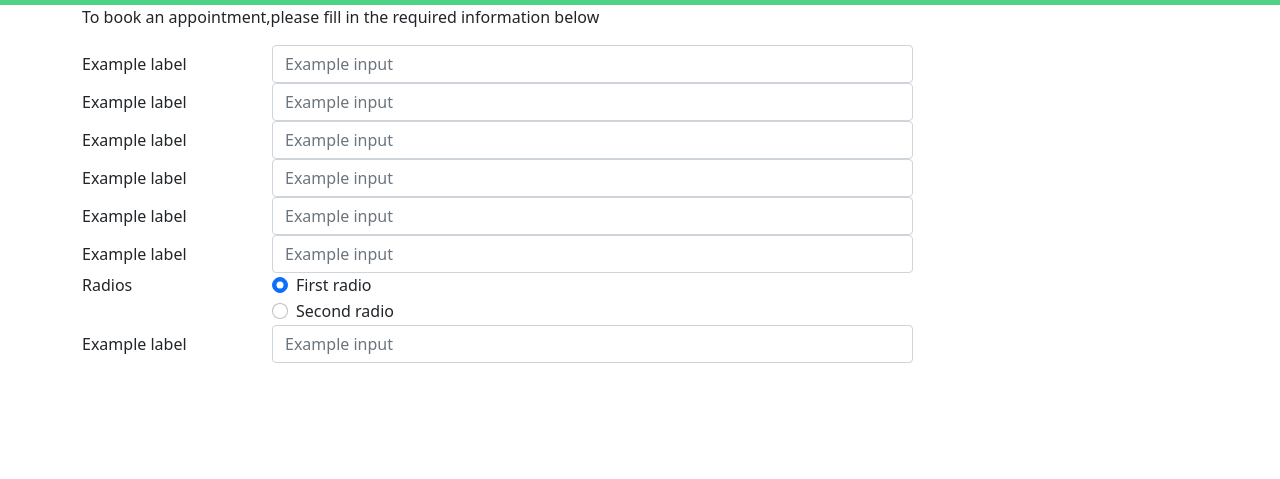
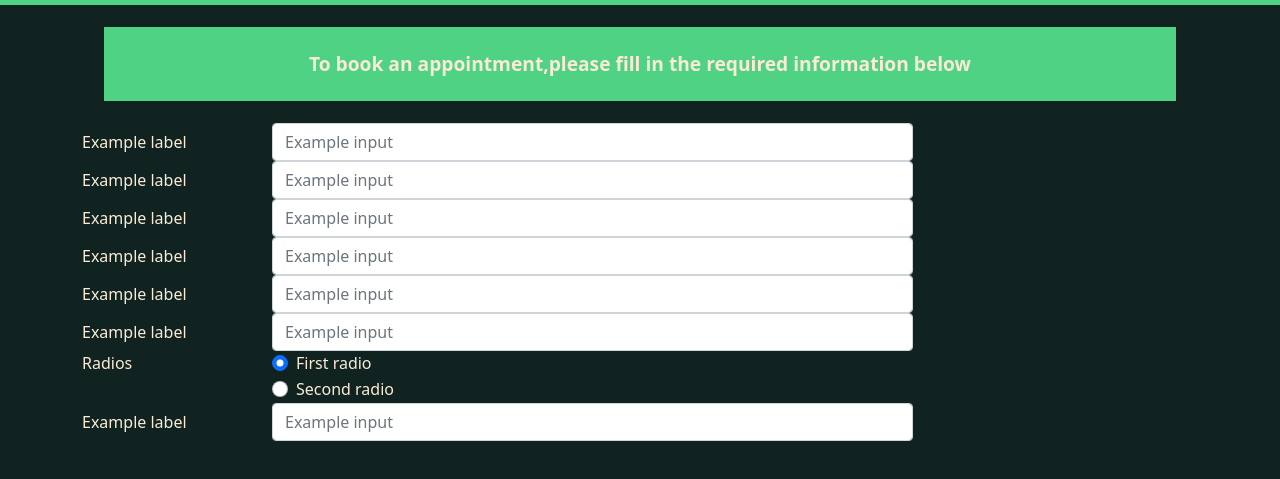
Before and after one commit to cheeks-cloud/GateIN, a plain HTML site: page appointment.html in a window 1280 px wide. Shown: the part 51-530 px from the top of the page. Drawn offline with nearby package versions, Linux system fonts and the light colour scheme.

```diff
--- a/CSS/appointment.css
+++ b/CSS/appointment.css
@@ -1,3 +1,8 @@
+body{
+  background-color: #021613F0;
+  color: antiquewhite;
+}
+
 .navbar{
   background-color:#50D284 ;
   padding-left: 30px;
@@ -7,3 +12,14 @@
   font-weight: 900;
   font-size: larger;
 }
+
+p{
+  border: #50D284;
+  border-width: 1%;
+  background-color: #50D284;
+  margin: 2%;
+  text-align: center;
+  padding: 2%;
+  font-weight: bolder;
+  font-size: larger;
+}
```
